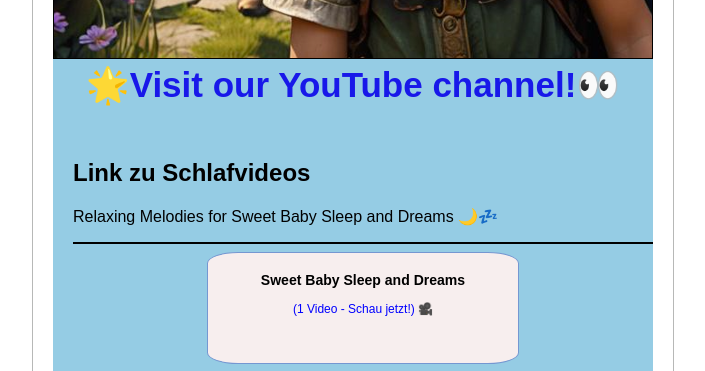
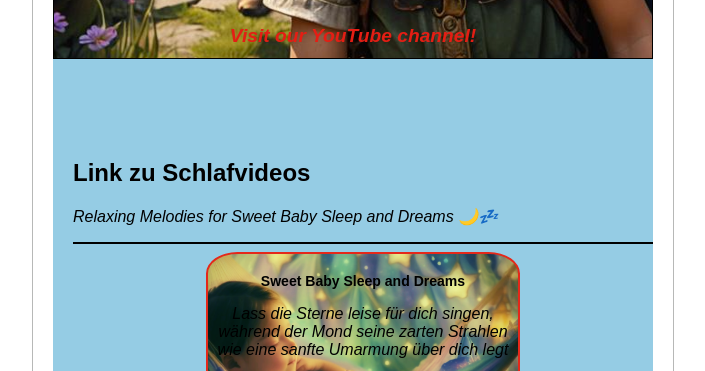
Before and after one commit to Aliweb23/newsletter, a plain HTML site: page index.html in a window 1280 px wide. Shown: the part 697-1068 px from the top of the page, without its empty margins (287-992 px from the left). Drawn offline with Linux system fonts and the light colour scheme.

Commit message:
smallfix

```diff
--- a/index.html
+++ b/index.html
@@ -1,5 +1,5 @@
 <!DOCTYPE html>
-<html lang="en">
+<html lang="de">
 <head>
     <meta charset="UTF-8">
     <meta name="author" content="Ali Haschimi">
@@ -15,14 +15,14 @@
     <div class="container">
         <div class="top">
             <p><a href="https://www.youtube.com/@kidd2030TV">Watch now!
-                <img style="width: 100px;" height="100px" src="images/thanks-1.jpg" alt="Kinds-PIC">
+                <img style="width: 100px; height: 100px;" src="images/thanks-1.jpg" alt="Kinds-PIC">
             </a>
             </p>
         </div>
         <div class="header">
             <h1 aria-hidden="true">Kiddie KI <br>Wonderland_2030 <br>Newsletter</h1>
-            <a class="link" href="https://www.youtube.com/@kidd2030TV"><br>🌟Visit our YouTube channel!👀</a>            </a>
-            <!-- <img class="img-1" src="images/kinder.jpg" alt="#"> -->
+            <a class="link" href="https://www.youtube.com/@kidd2030TV"></a>
+            <p>Visit our YouTube channel!</p>
         </div>
         <section>
         <div class="content">
@@ -32,14 +32,13 @@
             <article>
                 <div class="box-1">
                     <h3>Sweet Baby Sleep and Dreams</h3>
-                    <!-- <p>
+                    <p>
                         Lass die Sterne leise für dich singen, während der Mond seine
                         zarten Strahlen wie eine sanfte Umarmung über dich legt
-                    </p> -->
-                    <a href="https://www.youtube.com/watch?v=QG6mg9N14mo">
-                        <p> (1 Video - Schau jetzt!) 🎥
+                    </p>
+                    <a href="https://www.youtube.com/watch?v=QG6mg9N14mo"><br> Schau jetzt an!</a>
                         <!-- </p>Relaxing Melodies for Sweet Baby Sleep and Dreams 🌙💤 -->
-                    </a>
+
                 </div>
             </article>
             <!-- ############## diese bereiche werde ich später bearbeiten #######-->
--- a/styles.css
+++ b/styles.css
@@ -63,6 +63,11 @@ section .content{
     border-top: 1px solid rgb(117, 151, 209);
 
 }
+.header p{
+    font-weight: bolder;
+    font-size:larger;
+    color: #e41e14;
+}
 hr{
     border: 1px solid #000;
 }
@@ -109,7 +114,7 @@ hr{
 
 .box-1, .box-2, .box-3, .box-4, .box-5 {
     width: 300px;
-    height: 100px;
+    height: 200px;
     font-size: 12px;
     background: #f7eeee;
     color: #000;
@@ -117,11 +122,28 @@ hr{
     align-items: center;
     text-align: center;
     margin: auto;
-    border: 1px solid rgb(117, 151, 209);
+    border: 2px solid rgb(228, 40, 26);
     border-radius: 10%;
     text-decoration: none;
     margin-bottom: 10px;
     padding: 5px;
+}
+.box-1{
+    width: 300px;
+    height: 200px;
+    background-image: url("images/thumnail2.png");
+    background-size: cover;
+    background-position: center;
+}
+.box-1 h1, p{
+    font-size: 1rem;
+    font-style: italic;
+}
+.box-1 a{
+    font-size: 2rem;
+    align-self: center;
+    font-weight: 700;
+    color: #fffafa;
 }
 
 .box-1 a, .box-2 a, .box-3 a, .box-4 a, .box-5 a {
```
Also changed, not shown: images/thumnail2.png (renamed from images/thumnail 2.png).
